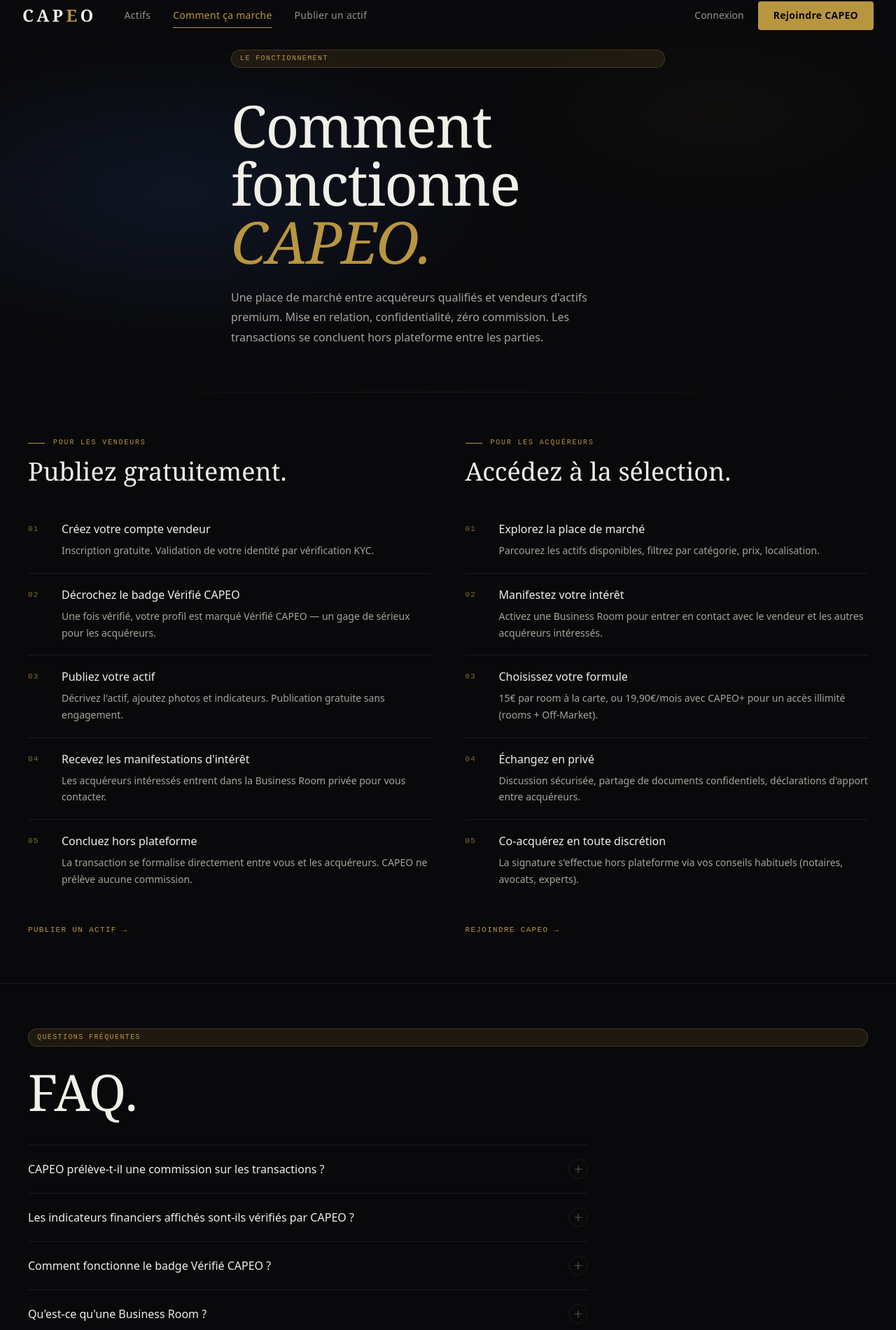
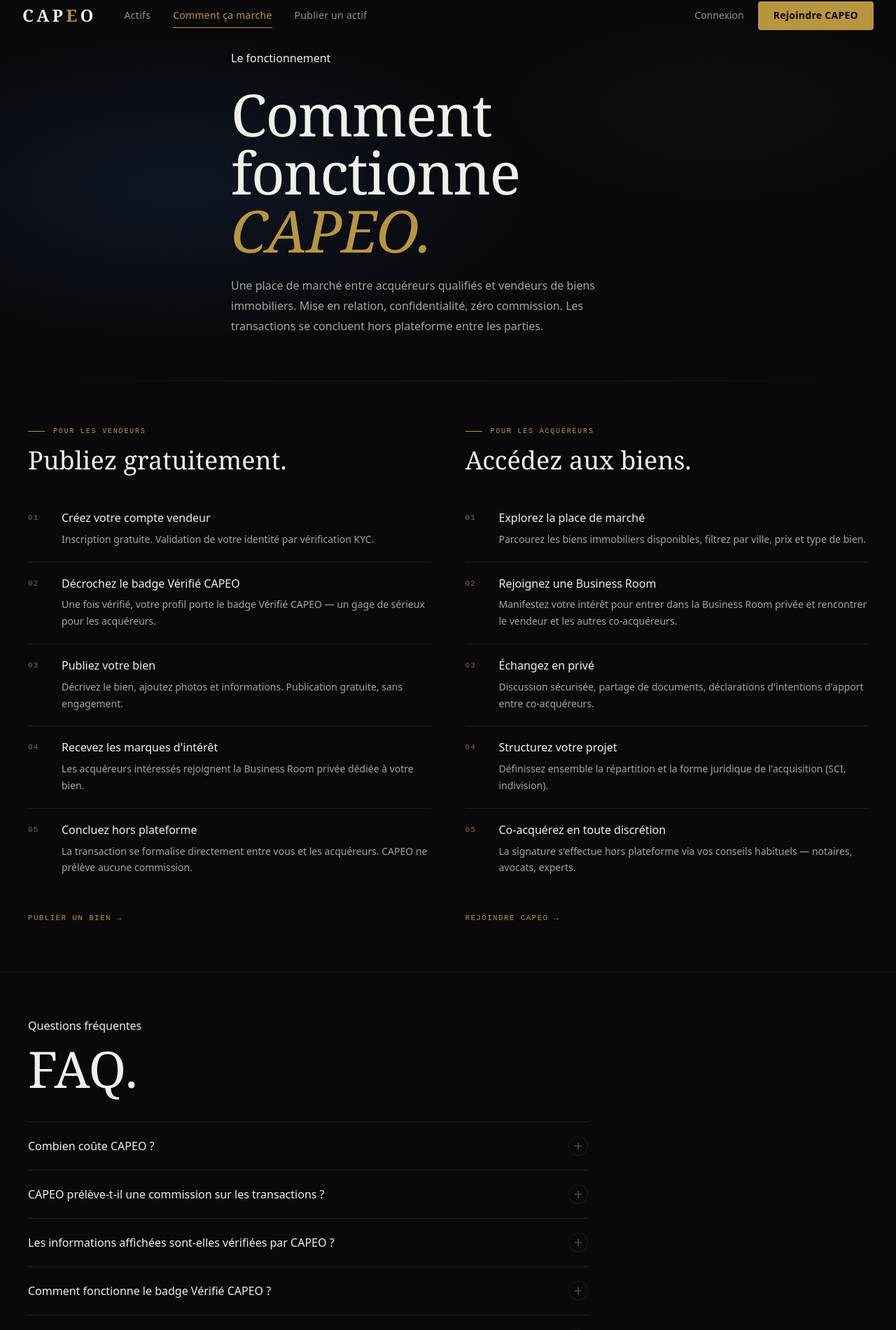
Before and after one commit to devcapeo/CAPEO, a React (Vite) app: page /comment-ca-marche in a window 1280 px wide. Shown: the part 9-1910 px from the top of the page at 70% size. Built offline with nearby package versions, Linux system fonts and the light colour scheme.

Commit message:
Update CommentCaMarche.jsx

```diff
--- a/src/pages/CommentCaMarche/CommentCaMarche.jsx
+++ b/src/pages/CommentCaMarche/CommentCaMarche.jsx
@@ -1,91 +1,56 @@
 /* ============================================
-   CAPEO — COMMENT ÇA MARCHE V2
-   Layout 2 colonnes Vendeurs / Acquéreurs.
-   Étapes numérotées en liste.
-   FAQ accordion.
-   Référence Emergent.
+   CAPEO — COMMENT ÇA MARCHE V3
+   Immobilier. V1 gratuit. Animations GSAP.
    ============================================ */
 
 import { useState, useEffect, useRef } from 'react'
 import { Link } from 'react-router-dom'
+import { gsap } from 'gsap'
+import { ScrollTrigger } from 'gsap/ScrollTrigger'
 import './CommentCaMarche.css'
 
+gsap.registerPlugin(ScrollTrigger)
+
 const VENDEUR_STEPS = [
-  {
-    num: '01',
-    title: 'Créez votre compte vendeur',
-    desc: 'Inscription gratuite. Validation de votre identité par vérification KYC.',
-  },
-  {
-    num: '02',
-    title: 'Décrochez le badge Vérifié CAPEO',
-    desc: 'Une fois vérifié, votre profil est marqué Vérifié CAPEO — un gage de sérieux pour les acquéreurs.',
-  },
-  {
-    num: '03',
-    title: 'Publiez votre actif',
-    desc: 'Décrivez l\'actif, ajoutez photos et indicateurs. Publication gratuite sans engagement.',
-  },
-  {
-    num: '04',
-    title: 'Recevez les manifestations d\'intérêt',
-    desc: 'Les acquéreurs intéressés entrent dans la Business Room privée pour vous contacter.',
-  },
-  {
-    num: '05',
-    title: 'Concluez hors plateforme',
-    desc: 'La transaction se formalise directement entre vous et les acquéreurs. CAPEO ne prélève aucune commission.',
-  },
+  { num: '01', title: 'Créez votre compte vendeur', desc: 'Inscription gratuite. Validation de votre identité par vérification KYC.' },
+  { num: '02', title: 'Décrochez le badge Vérifié CAPEO', desc: 'Une fois vérifié, votre profil porte le badge Vérifié CAPEO — un gage de sérieux pour les acquéreurs.' },
+  { num: '03', title: 'Publiez votre bien', desc: 'Décrivez le bien, ajoutez photos et informations. Publication gratuite, sans engagement.' },
+  { num: '04', title: 'Recevez les marques d\'intérêt', desc: 'Les acquéreurs intéressés rejoignent la Business Room privée dédiée à votre bien.' },
+  { num: '05', title: 'Concluez hors plateforme', desc: 'La transaction se formalise directement entre vous et les acquéreurs. CAPEO ne prélève aucune commission.' },
 ]
 
 const ACQUEREUR_STEPS = [
-  {
-    num: '01',
-    title: 'Explorez la place de marché',
-    desc: 'Parcourez les actifs disponibles, filtrez par catégorie, prix, localisation.',
-  },
-  {
-    num: '02',
-    title: 'Manifestez votre intérêt',
-    desc: 'Activez une Business Room pour entrer en contact avec le vendeur et les autres acquéreurs intéressés.',
-  },
-  {
-    num: '03',
-    title: 'Choisissez votre formule',
-    desc: '15€ par room à la carte, ou 19,90€/mois avec CAPEO+ pour un accès illimité (rooms + Off-Market).',
-  },
-  {
-    num: '04',
-    title: 'Échangez en privé',
-    desc: 'Discussion sécurisée, partage de documents confidentiels, déclarations d\'apport entre acquéreurs.',
-  },
-  {
-    num: '05',
-    title: 'Co-acquérez en toute discrétion',
-    desc: 'La signature s\'effectue hors plateforme via vos conseils habituels (notaires, avocats, experts).',
-  },
+  { num: '01', title: 'Explorez la place de marché', desc: 'Parcourez les biens immobiliers disponibles, filtrez par ville, prix et type de bien.' },
+  { num: '02', title: 'Rejoignez une Business Room', desc: 'Manifestez votre intérêt pour entrer dans la Business Room privée et rencontrer le vendeur et les autres co-acquéreurs.' },
+  { num: '03', title: 'Échangez en privé', desc: 'Discussion sécurisée, partage de documents, déclarations d\'intentions d\'apport entre co-acquéreurs.' },
+  { num: '04', title: 'Structurez votre projet', desc: 'Définissez ensemble la répartition et la forme juridique de l\'acquisition (SCI, indivision).' },
+  { num: '05', title: 'Co-acquérez en toute discrétion', desc: 'La signature s\'effectue hors plateforme via vos conseils habituels — notaires, avocats, experts.' },
 ]
 
 const FAQ = [
   {
-    q: 'CAPEO prélève-t-il une commission sur les transactions ?',
-    a: 'Non. CAPEO n\'est pas un prestataire de services de financement participatif (PSFP). Aucun flux financier ne transite par la plateforme. Les transactions sont formalisées hors plateforme entre les parties. CAPEO se rémunère uniquement sur l\'accès aux Business Rooms (15€/room ou 19,90€/mois pour CAPEO+).',
+    q: 'Combien coûte CAPEO ?',
+    a: 'Pendant notre phase de lancement, l\'accès est entièrement gratuit, pour les vendeurs comme pour les acquéreurs. Notre objectif est d\'abord de constituer une communauté de qualité et de concrétiser les premiers projets de co-acquisition.',
   },
   {
-    q: 'Les indicateurs financiers affichés sont-ils vérifiés par CAPEO ?',
-    a: 'Non. Les indicateurs présentés (chiffres d\'affaires, surfaces, prix indicatifs, charges, etc.) sont fournis exclusivement par les vendeurs et ne sont pas vérifiés par CAPEO. Il appartient à chaque acquéreur de procéder à ses propres vérifications avec ses conseils.',
+    q: 'CAPEO prélève-t-il une commission sur les transactions ?',
+    a: 'Non. CAPEO n\'est pas un prestataire de services de financement participatif (PSFP). Aucun flux financier ne transite par la plateforme. Les transactions sont formalisées hors plateforme entre les parties.',
+  },
+  {
+    q: 'Les informations affichées sont-elles vérifiées par CAPEO ?',
+    a: 'Non. Les informations présentées (surfaces, prix indicatifs, charges, etc.) sont fournies exclusivement par les vendeurs et ne sont pas vérifiées par CAPEO. Il appartient à chaque acquéreur de procéder à ses propres vérifications avec ses conseils.',
   },
   {
     q: 'Comment fonctionne le badge Vérifié CAPEO ?',
-    a: 'Le badge Vérifié CAPEO atteste que l\'identité du vendeur a été vérifiée via notre processus KYC. Il ne constitue ni une garantie ni une recommandation sur la qualité de l\'actif proposé.',
+    a: 'Le badge Vérifié CAPEO atteste que l\'identité du vendeur a été vérifiée via notre processus KYC. Il ne constitue ni une garantie ni une recommandation sur la qualité du bien proposé.',
   },
   {
     q: 'Qu\'est-ce qu\'une Business Room ?',
-    a: 'Une Business Room est un espace privé dédié à un actif spécifique. Elle réunit le vendeur et les acquéreurs intéressés pour échanger en confidentialité : chat sécurisé, partage de documents, déclarations d\'intentions d\'apport entre co-acquéreurs.',
+    a: 'Une Business Room est un espace privé dédié à un bien spécifique. Elle réunit le vendeur et les acquéreurs intéressés pour échanger en confidentialité : discussion sécurisée, partage de documents, déclarations d\'intentions d\'apport entre co-acquéreurs.',
   },
   {
     q: 'Qu\'est-ce que la co-acquisition ?',
-    a: 'La co-acquisition désigne le fait, pour plusieurs acquéreurs, de s\'unir pour acquérir ensemble un actif premium. CAPEO facilite la mise en relation des co-acquéreurs ; la structuration juridique et fiscale relève exclusivement des conseils des parties.',
+    a: 'La co-acquisition désigne le fait, pour plusieurs acquéreurs, de s\'unir pour acquérir ensemble un bien immobilier. CAPEO facilite la mise en relation des co-acquéreurs ; la structuration juridique et fiscale relève exclusivement des conseils des parties.',
   },
   {
     q: 'CAPEO propose-t-il des simulations de rendement ?',
@@ -93,48 +58,46 @@ const FAQ = [
   },
   {
     q: 'Quel est le cadre légal de CAPEO ?',
-    a: 'CAPEO est une plateforme de mise en relation au sens du règlement européen 2019/1150 sur l\'équité des relations entre plateformes et utilisateurs professionnels. CAPEO n\'est pas un PSFP, ne propose pas d\'offre au public d\'instruments financiers et n\'intervient pas dans le règlement des transactions.',
+    a: 'CAPEO est une plateforme de mise en relation au sens du règlement européen 2019/1150. CAPEO n\'est pas un PSFP, ne propose pas d\'offre au public d\'instruments financiers et n\'intervient pas dans le règlement des transactions.',
   },
 ]
 
 export default function CommentCaMarche() {
   const [openFaq, setOpenFaq] = useState(null)
-  const sectionRef = useRef(null)
+  const ref = useRef(null)
 
   useEffect(() => {
-    const observer = new IntersectionObserver(
-      (entries) => {
-        entries.forEach((entry) => {
-          if (entry.isIntersecting) {
-            entry.target.classList.add('visible')
-            observer.unobserve(entry.target)
-          }
+    const ctx = gsap.context(() => {
+      gsap.from('.ccm__hero-el', {
+        opacity: 0, y: 30, duration: 1, ease: 'power3.out', stagger: 0.12,
+      })
+      gsap.utils.toArray('.ccm__reveal').forEach((el) => {
+        gsap.from(el, {
+          opacity: 0, y: 40, duration: 0.9, ease: 'power3.out',
+          scrollTrigger: { trigger: el, start: 'top 85%' },
         })
-      },
-      { threshold: 0.08 }
-    )
-    const reveals = sectionRef.current?.querySelectorAll('.reveal')
-    reveals?.forEach((el) => observer.observe(el))
-    return () => observer.disconnect()
+      })
+    }, ref)
+    return () => ctx.revert()
   }, [])
 
   const toggleFaq = (i) => setOpenFaq(openFaq === i ? null : i)
 
   return (
-    <div className="ccm" ref={sectionRef}>
+    <div className="ccm" ref={ref}>
 
       {/* ── HERO ── */}
       <div className="ccm__hero">
         <div className="ccm__hero-bg"></div>
-        <div className="ccm__hero-inner container reveal">
-          <div className="section-label">Le fonctionnement</div>
-          <h1 className="ccm__hero-title">
+        <div className="ccm__hero-inner container">
+          <div className="ccm__hero-el ccm__eyebrow">Le fonctionnement</div>
+          <h1 className="ccm__hero-el ccm__hero-title">
             Comment fonctionne<br/>
             <em>CAPEO.</em>
           </h1>
-          <p className="ccm__hero-sub">
+          <p className="ccm__hero-el ccm__hero-sub">
             Une place de marché entre acquéreurs qualifiés et vendeurs
-            d'actifs premium. Mise en relation, confidentialité, zéro
+            de biens immobiliers. Mise en relation, confidentialité, zéro
             commission. Les transactions se concluent hors plateforme
             entre les parties.
           </p>
@@ -146,13 +109,10 @@ export default function CommentCaMarche() {
       <div className="ccm__steps container">
         <div className="ccm__steps-grid">
 
-          {/* Vendeurs */}
-          <div className="ccm__col reveal">
+          <div className="ccm__col ccm__reveal">
             <div className="ccm__col-header">
               <div className="ccm__col-label">Pour les vendeurs</div>
-              <h2 className="ccm__col-title">
-                Publiez gratuitement.
-              </h2>
+              <h2 className="ccm__col-title">Publiez gratuitement.</h2>
             </div>
             <div className="ccm__col-steps">
               {VENDEUR_STEPS.map((step, i) => (
@@ -166,20 +126,16 @@ export default function CommentCaMarche() {
               ))}
             </div>
             <Link to="/proposer-un-actif" className="ccm__col-cta">
-              Publier un actif →
+              Publier un bien →
             </Link>
           </div>
 
-          {/* Séparateur vertical */}
           <div className="ccm__col-sep"></div>
 
-          {/* Acquéreurs */}
-          <div className="ccm__col reveal reveal-delay-1">
+          <div className="ccm__col ccm__reveal">
             <div className="ccm__col-header">
               <div className="ccm__col-label">Pour les acquéreurs</div>
-              <h2 className="ccm__col-title">
-                Accédez à la sélection.
-              </h2>
+              <h2 className="ccm__col-title">Accédez aux biens.</h2>
             </div>
             <div className="ccm__col-steps">
               {ACQUEREUR_STEPS.map((step, i) => (
@@ -203,37 +159,23 @@ export default function CommentCaMarche() {
       {/* ── FAQ ── */}
       <div className="ccm__faq">
         <div className="container">
-          <div className="ccm__faq-header reveal">
-            <div className="section-label">Questions fréquentes</div>
+          <div className="ccm__faq-header ccm__reveal">
+            <div className="ccm__eyebrow">Questions fréquentes</div>
             <h2 className="ccm__faq-title">FAQ.</h2>
           </div>
 
-          <div className="ccm__faq-list">
+          <div className="ccm__faq-list ccm__reveal">
             {FAQ.map((item, i) => (
-              <div
-                key={i}
-                className={`ccm__faq-item reveal ${openFaq === i ? 'ccm__faq-item--open' : ''}`}
-              >
-                <button
-                  className="ccm__faq-question"
-                  onClick={() => toggleFaq(i)}
-                >
+              <div key={i} className={`ccm__faq-item ${openFaq === i ? 'ccm__faq-item--open' : ''}`}>
+                <button className="ccm__faq-question" onClick={() => toggleFaq(i)}>
                   <span>{item.q}</span>
                   <div className="ccm__faq-icon">
                     <svg width="14" height="14" viewBox="0 0 14 14" fill="none">
-                      <path
-                        d={openFaq === i ? 'M2 7h10' : 'M7 2v10M2 7h10'}
-                        stroke="currentColor" strokeWidth="1.2"
-                        strokeLinecap="round"
-                      />
+                      <path d={openFaq === i ? 'M2 7h10' : 'M7 2v10M2 7h10'} stroke="currentColor" strokeWidth="1.2" strokeLinecap="round"/>
                     </svg>
                   </div>
                 </button>
-                {openFaq === i && (
-                  <div className="ccm__faq-answer">
-                    {item.a}
-                  </div>
-                )}
+                {openFaq === i && <div className="ccm__faq-answer">{item.a}</div>}
               </div>
             ))}
           </div>
@@ -241,14 +183,12 @@ export default function CommentCaMarche() {
       </div>
 
       {/* ── CTA FINAL ── */}
-      <div className="ccm__bottom container reveal">
+      <div className="ccm__bottom container ccm__reveal">
         <div className="ccm__bottom-inner">
-          <h2 className="ccm__bottom-title">
-            Prêt à acquérir l'exception ?
-          </h2>
+          <h2 className="ccm__bottom-title">Prêt à acquérir <em>l'exception</em> ?</h2>
           <div className="ccm__bottom-actions">
-            <Link to="/actifs" className="ccm__btn-primary">
-              Explorer les actifs →
+            <Link to="/actifs" className="ccm__btn-primary btn-gold-shimmer">
+              <span>Explorer les biens →</span>
             </Link>
             <Link to="/inscription" className="ccm__btn-ghost">
               Créer un compte
```
